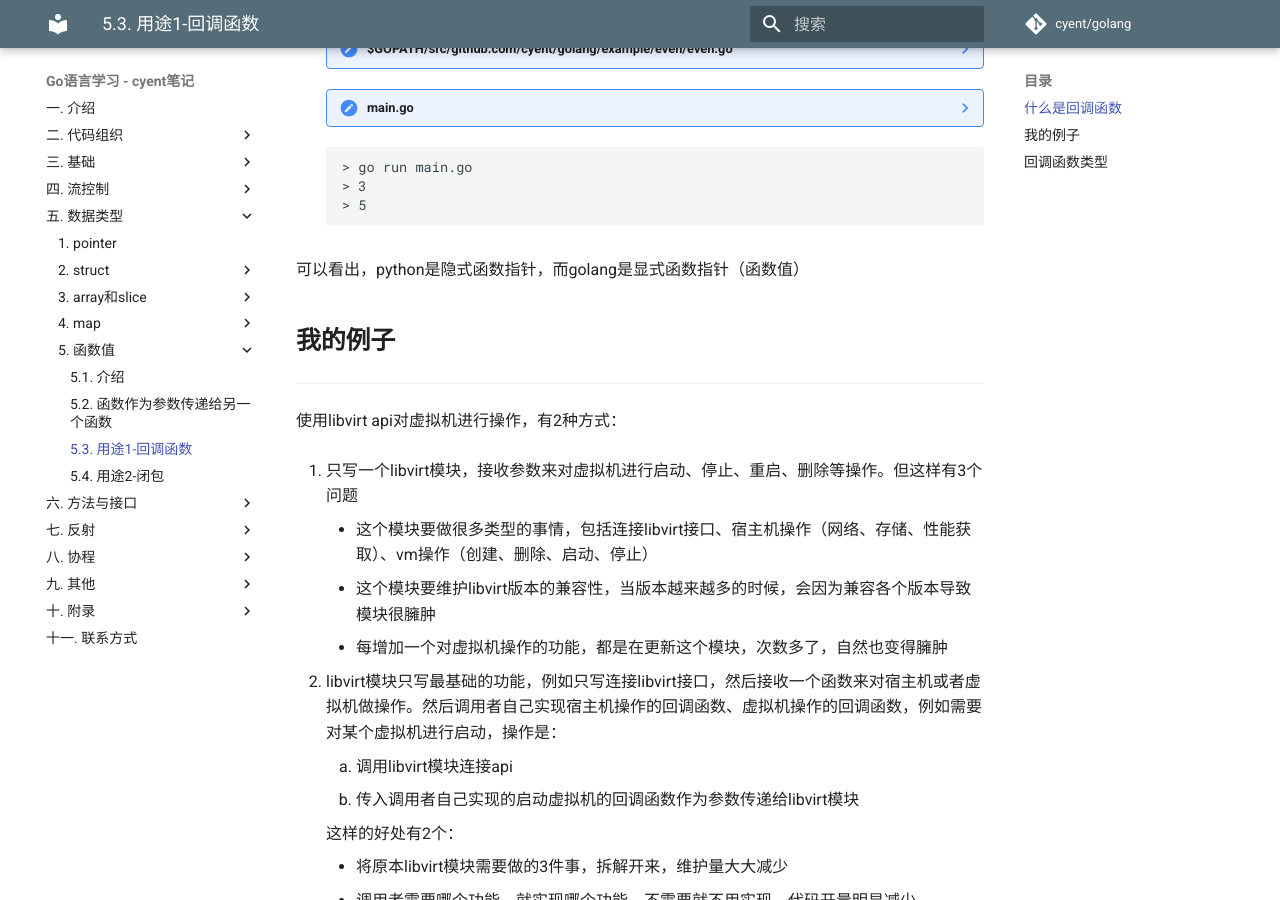
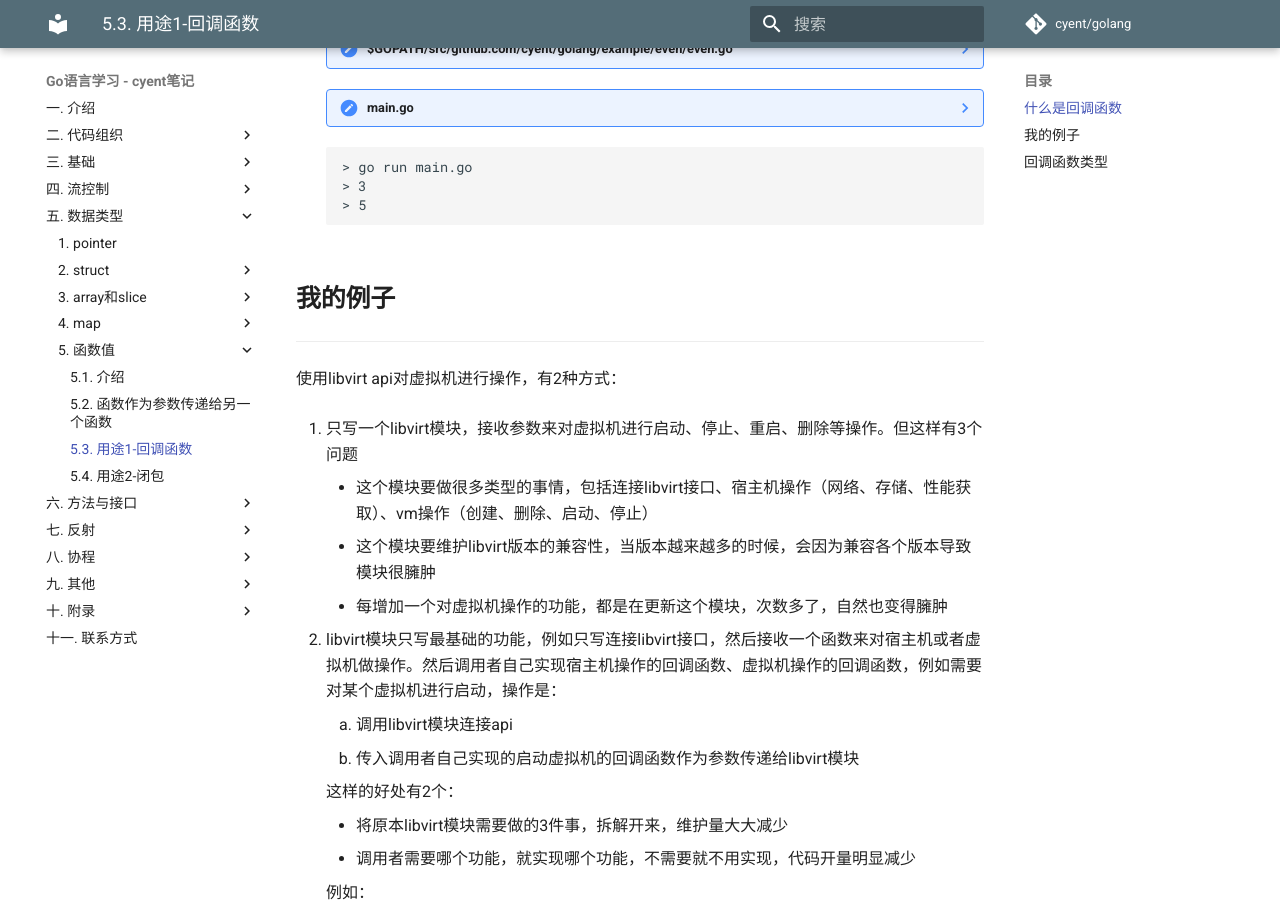
Before and after one commit to yxhsea/golang, an MkDocs documentation site: the page built from docs/datatype/funcvalue_callback.md, in a window 1280 px wide and 900 px high, scrolled down 1448 px. Built offline with MkDocs 1.6.1 and Material for MkDocs 9.7.7, drawn with Linux system fonts in a browser that asks for light colours; comment, search, counter and statistics services are not loaded; old or Windows-style settings are respelled for this version of MkDocs.

Commit message:
2018-05-15

````diff
--- a/docs/datatype/funcvalue_callback.md
+++ b/docs/datatype/funcvalue_callback.md
@@ -131,8 +131,6 @@
 	> 5
 	```
 
-可以看出，python是隐式函数指针，而golang是显式函数指针（函数值）
-
 ## **我的例子**
 
 ---
````
